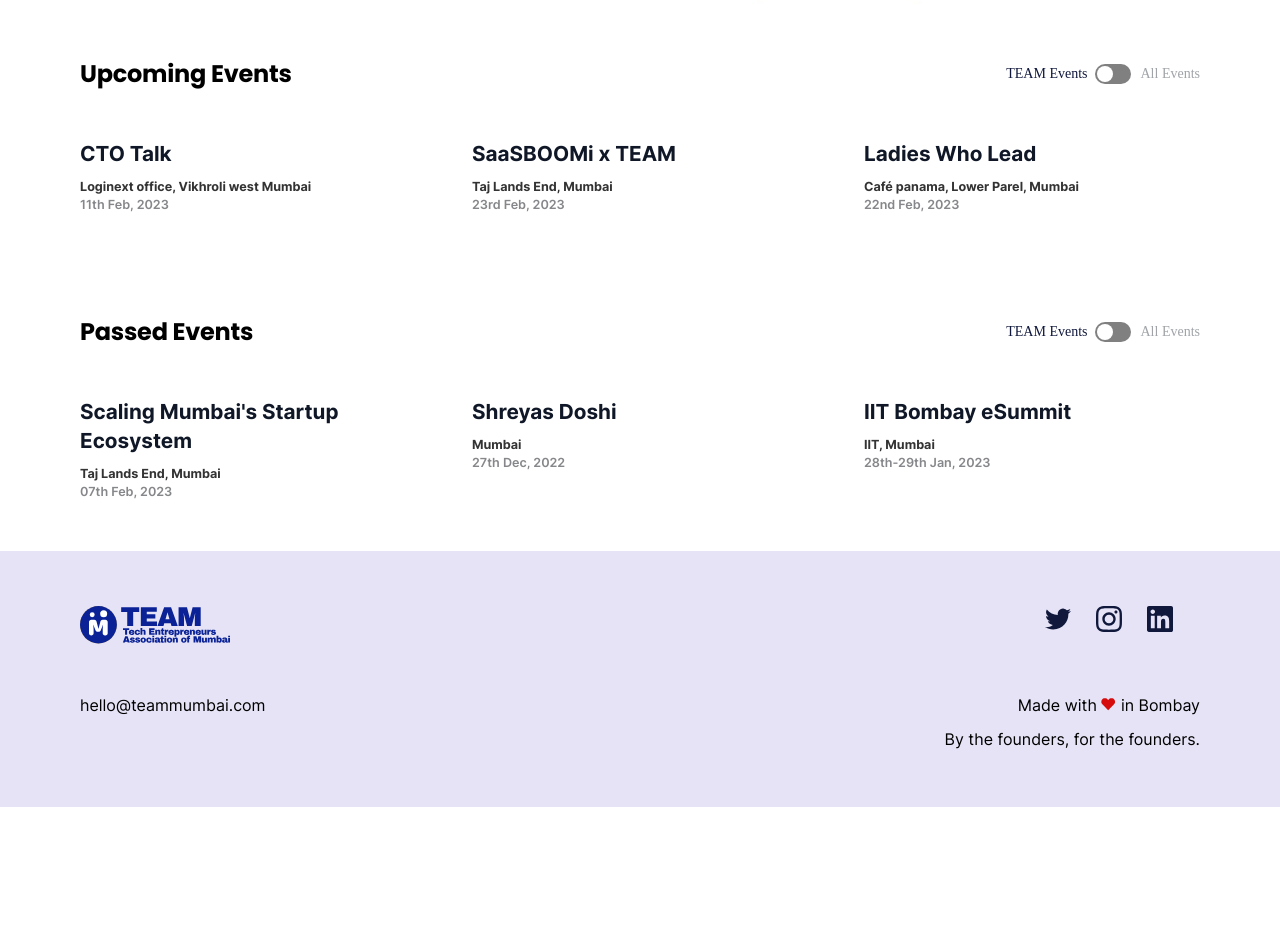
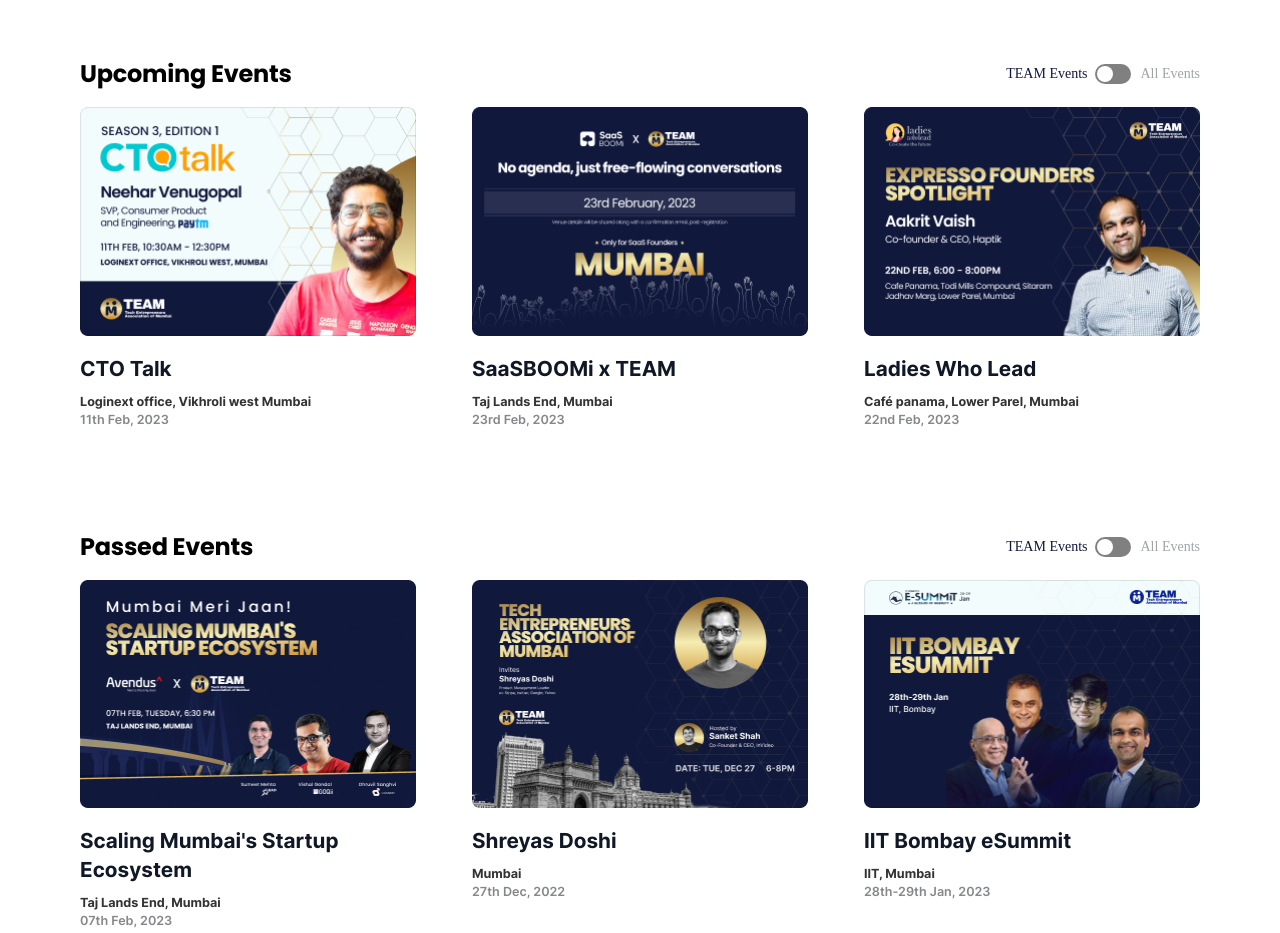
Before and after one commit to iamjamielobo/team, a plain HTML site: page events.html in a window 1280 px wide. Shown: the part 755-1688 px from the top of the page. Before the commit the page ends 1562 px from the top, so only its background shows below. Drawn offline with nearby package versions, Linux system fonts and the light colour scheme; a web font is replaced by a local one.

Commit message:
events ui update

```diff
--- a/events.html
+++ b/events.html
@@ -80,7 +80,7 @@
                     </div>
                 </div>
                 <div class="upcoming-event-list">
-                    <div class="event-slide" data-filter-content="team">
+                    <a href="https://in.explara.com/e/ctotalkxpaytm" target="_blank" class="event-slide" data-filter-content="team">
                         <div class="img">
                             <img src="img/upcoming-1.png" alt="">
                         </div>
@@ -89,8 +89,8 @@
                             <p><span class="text-bold">Loginext office, Vikhroli west Mumbai</span></p>
                             <p>11th Feb, 2023</p>
                         </div>
-                    </div>
-                    <div class="event-slide">
+                    </a>
+                    <a href="https://docs.google.com/forms/d/e/1FAIpQLScCiEowmFzpaWwyq3ATBaUhUka03nKon2JEPf_wmydZgWB3Ug/viewform" target="_blank" class="event-slide">
                         <div class="img">
                             <img src="img/upcoming-2.png" alt="">
                         </div>
@@ -99,7 +99,7 @@
                             <p><span class="text-bold">Taj Lands End, Mumbai</span></p>
                             <p>23rd Feb, 2023</p>
                         </div>
-                    </div>
+                    </a>
                     <div class="event-slide">
                         <div class="img">
                             <img src="img/upcoming-3.png" alt="">
```
Also changed, not shown: img/past-1.png (added), img/past-2.png (added), img/past-3.png (added), img/upcoming-1.png (added), img/upcoming-2.png (added), img/upcoming-3.png (added).
